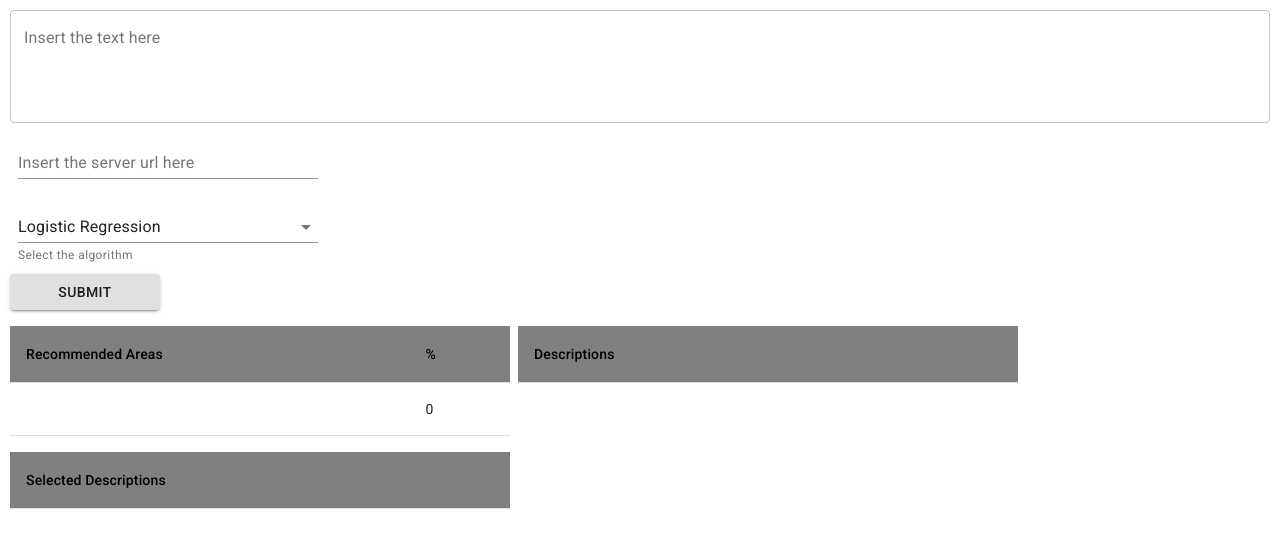
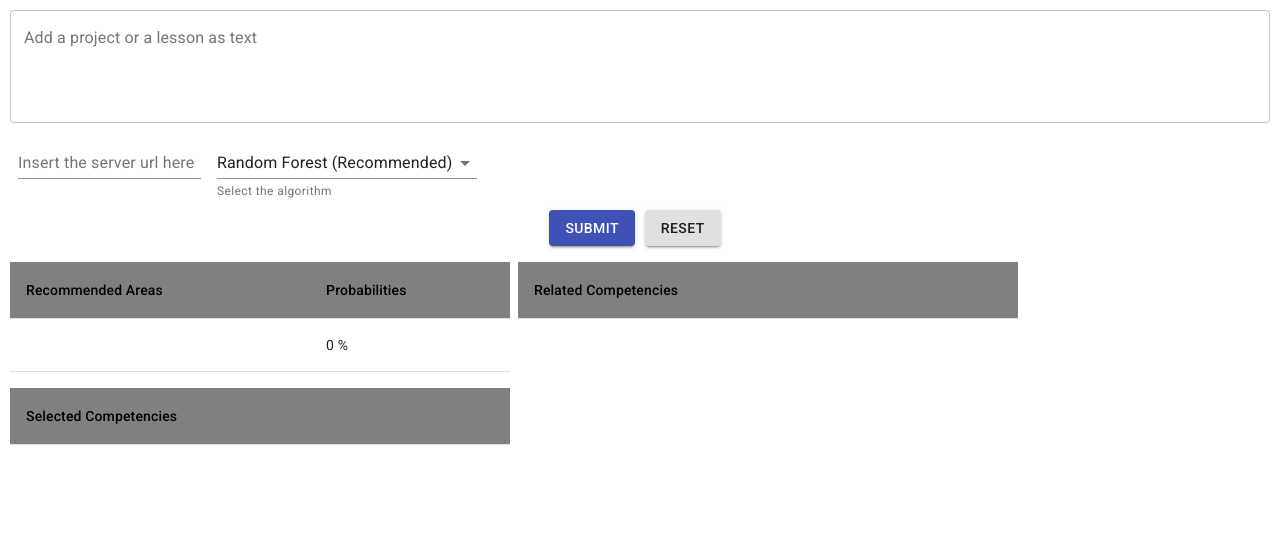
Before and after one commit to antoniocapizzi-nigmatica/progetto_nini_fe, a React (Create React App) app: page / in a window 1280 px wide. Shown: the top 548 px of the page. Built offline with nearby package versions, Linux system fonts and the light colour scheme.

Commit message:
Varie modifiche grafiche

```diff
--- a/src/App.tsx
+++ b/src/App.tsx
@@ -41,19 +41,23 @@ function App() {
                 marginTop: theme.spacing(2),
             },
             short: {
-                maxWidth: 150
+                maxWidth: 150,
+                marginRight: 10
             },
             table: {
                 width: 500,
                 marginTop: theme.spacing(2),
                 marginRight: theme.spacing(1),
             },
+            padd: {
+                padding: 10
+            }
         }),
     );
     const classes = useStyles();
     const [state, setState] = React.useState<{ serverurl: string; algorithm: string; text: string; table: dataFromServer, descriptionsToShow: string[], selectedDescriptions: string[] }>({
         serverurl: '',
-        algorithm: 'logreg',
+        algorithm: 'randfor',
         text: '',
         table: {response: [{subcategory:'', percentage: 0, correlated_descriptions: []}]},
         descriptionsToShow: [],
@@ -92,7 +96,7 @@ function App() {
                     <Grid container direction="column" justify="center" alignItems="stretch">
                         <TextField
                             id="outlined-multiline-static"
-                            label="Insert the text here"
+                            label="Add a project or a lesson as text"
                             multiline
                             value={state.text}
                             onChange={handleChange}
@@ -100,6 +104,7 @@ function App() {
                             rows={4}
                             variant="outlined"
                         />
+                        <Grid container direction="row">
                             <TextField id="standard-basic"
                                        label="Insert the server url here"
                                        value={state.serverurl}
@@ -115,13 +120,19 @@ function App() {
                                     className={classes.selectEmpty}
                                     inputProps={{'aria-label': 'algorithm'}}
                                 >
+                                    <option value={"randfor"}>Random Forest (Recommended)</option>
                                     <option value={"logreg"}>Logistic Regression</option>
                                     <option value={"svm"}>SVM</option>
-                                <option value={"randfor"}>Random Forest</option>
+
                                 </NativeSelect>
                                 <FormHelperText>Select the algorithm</FormHelperText>
                             </FormControl>
-                        <Button className={classes.short} variant="contained" onClick={submit}>Submit</Button>
+                        </Grid>
+                        <Grid container direction="row" justify="center" alignItems="center">
+                            <Button className={classes.short} variant="contained" color="primary" onClick={submit}>Submit</Button>
+                            <Button className={classes.short} variant="contained">Reset</Button>
+                        </Grid>
+
 
                         <Grid container direction="row" justify="flex-start" alignItems="flex-start">
                             <TableContainer className={classes.table}>
@@ -129,14 +140,14 @@ function App() {
                                     <TableHead>
                                         <TableRow>
                                             <StyledTableCell>Recommended Areas</StyledTableCell>
-                                            <StyledTableCell>%</StyledTableCell>
+                                            <StyledTableCell>Probabilities</StyledTableCell>
                                         </TableRow>
                                     </TableHead>
                                     <TableBody>
                                         {state.table.response.map(row => (
                                             <TableRow>
                                                 <TableCell onClick={() =>setDescriptionToShow(row.correlated_descriptions)}>{row.subcategory}</TableCell>
-                                                <TableCell>{row.percentage}</TableCell>
+                                                <TableCell>{row.percentage+" %"}</TableCell>
                                             </TableRow>
                                         ))}
                                     </TableBody>
@@ -147,7 +158,7 @@ function App() {
                                 <Table aria-label="simple table">
                                     <TableHead>
                                         <TableRow>
-                                            <StyledTableCell>Descriptions</StyledTableCell>
+                                            <StyledTableCell>Related Competencies</StyledTableCell>
                                         </TableRow>
                                     </TableHead>
                                     <TableBody>
@@ -164,7 +175,7 @@ function App() {
                                 <Table aria-label="simple table">
                                     <TableHead>
                                         <TableRow>
-                                            <StyledTableCell>Selected Descriptions</StyledTableCell>
+                                            <StyledTableCell>Selected Competencies</StyledTableCell>
                                         </TableRow>
                                     </TableHead>
                                     <TableBody>
```
Lines whose indentation alone changed are shown as unchanged.
